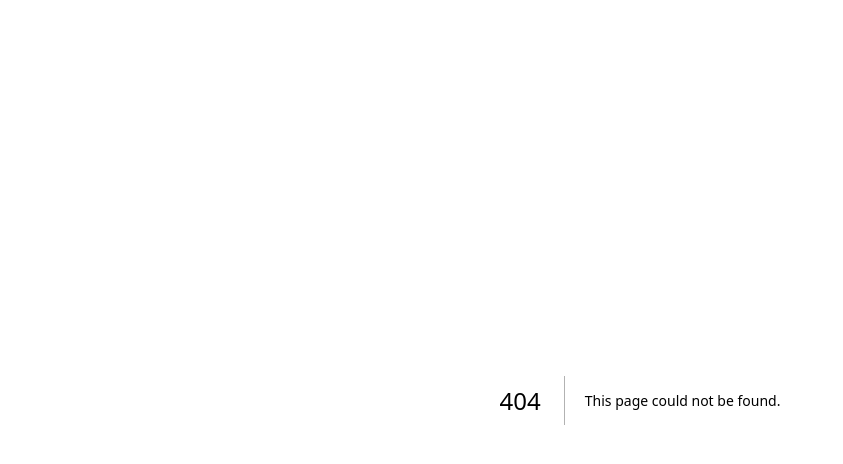
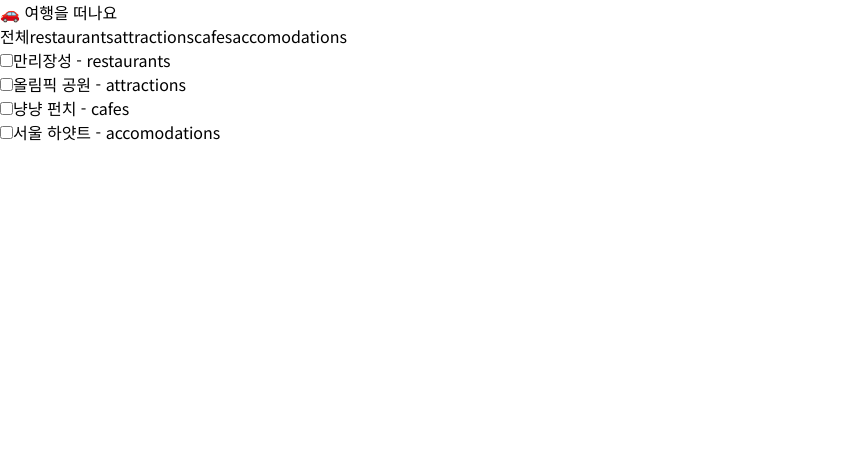
Before and after one commit to CocoTrip/FE-next, a Next.js app: page /planner in a window 1280 px wide. Before the commit this address had no page. Shown: the top 464 px of the page, without its empty margins (0-843 px from the left). Built offline with nearby package versions, Linux system fonts and the light colour scheme.

Commit message:
💩 Add list components without fixing css errors

```diff
--- /dev/null
+++ b/src/app/planner/layout.tsx
@@ -0,0 +1,9 @@
+import React from 'react';
+
+export default function PlannerLayout({
+  children,
+}: {
+  children: React.ReactNode;
+}) {
+  return <div>{children}</div>;
+}
--- /dev/null
+++ b/src/app/planner/page.tsx
@@ -0,0 +1,29 @@
+'use client';
+
+import { PlacesList, usePlacesList } from '@/widgets';
+
+export default function Planner() {
+  const {
+    allPlaces,
+    selectedPlaces,
+    selectedCategory,
+    filteredPlaces,
+    handleListClick,
+    handleRemovePlace,
+    handleCategorySelect,
+  } = usePlacesList();
+  return (
+    <div>
+      <p>🚗 여행을 떠나요</p>
+      <PlacesList
+        allPlaces={allPlaces}
+        selectedPlaces={selectedPlaces}
+        selectedCategory={selectedCategory}
+        filteredPlaces={filteredPlaces}
+        handleListClick={handleListClick}
+        handleRemovePlace={handleRemovePlace}
+        handleCategorySelect={handleCategorySelect}
+      />
+    </div>
+  );
+}
--- a/src/widgets/index.ts
+++ b/src/widgets/index.ts
@@ -0,0 +1 @@
+export * from './place';
--- /dev/null
+++ b/src/widgets/place/PlacesData.ts
@@ -0,0 +1,24 @@
+export type Place = {
+  categories: 'restaurants' | 'attractions' | 'cafes' | 'accomodations';
+  name: string;
+};
+
+// 예시 데이터
+export const dummies: Place[] = [
+  {
+    categories: 'restaurants',
+    name: '만리장성',
+  },
+  {
+    categories: 'attractions',
+    name: '올림픽 공원',
+  },
+  {
+    categories: 'cafes',
+    name: '냥냥 펀치',
+  },
+  {
+    categories: 'accomodations',
+    name: '서울 하얏트',
+  },
+];
--- /dev/null
+++ b/src/widgets/place/index.ts
@@ -0,0 +1,2 @@
+export { default as usePlacesList } from './model/usePlaceList';
+export { default as PlacesList } from './ui/PlaceList';
--- /dev/null
+++ b/src/widgets/place/model/usePlaceList.tsx
@@ -0,0 +1,60 @@
+'use client';
+
+import { useEffect, useState } from 'react';
+import { dummies, Place } from '@/widgets/place/PlacesData';
+
+export default function usePlacesList() {
+  const [allPlaces, setAllPlace] = useState<Place[]>([]);
+  const [selectedPlaces, setSelectedPlaces] = useState<{
+    [key: string]: boolean;
+  }>({});
+  const [selectedCategory, setSelectedCategory] = useState<
+    'restaurants' | 'attractions' | 'cafes' | 'accomodations' | null
+  >(null);
+  const [filteredPlaces, setFilteredPlaces] = useState<Place[]>(allPlaces);
+
+  useEffect(() => {
+    setAllPlace(dummies);
+  }, []);
+
+  useEffect(() => {
+    if (selectedCategory === null) {
+      setFilteredPlaces(allPlaces);
+    } else {
+      setFilteredPlaces(
+        allPlaces.filter(place => place.categories === selectedCategory),
+      );
+    }
+  }, [selectedCategory, allPlaces]);
+
+  const handleListClick = (place: Place) => {
+    setSelectedPlaces(prev => ({
+      ...prev,
+      [place.name]: !prev[place.name],
+    }));
+  };
+
+  const handleRemovePlace = (name: string) => {
+    setSelectedPlaces(prev => {
+      const newState = { ...prev };
+      delete newState[name];
+      return newState;
+    });
+  };
+
+  const handleCategorySelect = (
+    category: 'restaurants' | 'attractions' | 'cafes' | 'accomodations' | null,
+  ) => {
+    setSelectedCategory(category);
+  };
+
+  return {
+    allPlaces,
+    selectedPlaces,
+    selectedCategory,
+    filteredPlaces,
+    handleListClick,
+    handleRemovePlace,
+    handleCategorySelect,
+  };
+}
--- /dev/null
+++ b/src/widgets/place/ui/PlaceList.tsx
@@ -0,0 +1,138 @@
+'use client';
+
+import { ReactElement, memo } from 'react';
+import { Place } from '@/widgets/place/PlacesData';
+
+interface PlacesListProps {
+  allPlaces: Place[];
+  selectedPlaces: { [key: string]: boolean };
+  selectedCategory:
+    | 'restaurants'
+    | 'attractions'
+    | 'cafes'
+    | 'accomodations'
+    | null;
+  filteredPlaces: Place[];
+  handleListClick: (place: Place) => void;
+  handleRemovePlace: (name: string) => void;
+  handleCategorySelect: (
+    category: 'restaurants' | 'attractions' | 'cafes' | 'accomodations' | null,
+  ) => void;
+}
+
+interface CategoryButtonProps {
+  category: 'restaurants' | 'attractions' | 'cafes' | 'accomodations' | null;
+  selectedCategory:
+    | 'restaurants'
+    | 'attractions'
+    | 'cafes'
+    | 'accomodations'
+    | null;
+  onCategorySelect: (
+    category: 'restaurants' | 'attractions' | 'cafes' | 'accomodations' | null,
+  ) => void;
+}
+
+const CategoryButton: React.FC<CategoryButtonProps> = memo(
+  ({ category, selectedCategory, onCategorySelect }: CategoryButtonProps) => (
+    <button
+      type="button"
+      className={
+        selectedCategory === category ? 'bg-violet-100' : 'bg-gray-100'
+      }
+      onClick={() => onCategorySelect(category)}
+    >
+      {category ?? '전체'}
+    </button>
+  ),
+);
+
+CategoryButton.displayName = 'CategoryButton';
+
+export default function PlacesList({
+  allPlaces,
+  selectedPlaces,
+  selectedCategory,
+  filteredPlaces,
+  handleListClick,
+  handleRemovePlace,
+  handleCategorySelect,
+}: PlacesListProps): ReactElement {
+  return (
+    <div>
+      {/* 카테고리 선택 버튼 */}
+      <div>
+        <CategoryButton
+          category={null}
+          selectedCategory={selectedCategory}
+          onCategorySelect={handleCategorySelect}
+        />
+        <CategoryButton
+          category="restaurants"
+          selectedCategory={selectedCategory}
+          onCategorySelect={handleCategorySelect}
+        />
+        <CategoryButton
+          category="attractions"
+          selectedCategory={selectedCategory}
+          onCategorySelect={handleCategorySelect}
+        />
+        <CategoryButton
+          category="cafes"
+          selectedCategory={selectedCategory}
+          onCategorySelect={handleCategorySelect}
+        />
+        <CategoryButton
+          category="accomodations"
+          selectedCategory={selectedCategory}
+          onCategorySelect={handleCategorySelect}
+        />
+      </div>
+      <ul>
+        {/* 장소 리스트 렌더링 */}
+        {selectedCategory === null
+          ? allPlaces.map(place => (
+              <li key={place.name}>
+                <input
+                  id={`place-${place.name}`}
+                  type="checkbox"
+                  checked={selectedPlaces[place.name] || false}
+                  onChange={() => handleListClick(place)}
+                />
+                <label htmlFor={`place-${place.name}`}>
+                  {place.name} - {place.categories}
+                </label>
+              </li>
+            ))
+          : filteredPlaces.map(place => (
+              <li key={place.name}>
+                <input
+                  id={`place-${place.name}`}
+                  type="checkbox"
+                  checked={selectedPlaces[place.name] || false}
+                  onChange={() => handleListClick(place)}
+                />
+                <label htmlFor={`place-${place.name}`}>
+                  {place.name} - {place.categories}
+                </label>
+              </li>
+            ))}
+      </ul>
+      <ul>
+        {/* 선택된 장소 리스트 렌더링 */}
+        {typeof selectedPlaces === 'object' && selectedPlaces !== null
+          ? Object.keys(selectedPlaces)
+              .filter(name => selectedPlaces[name])
+              .map(name => (
+                <li key={name}>
+                  {name}
+                  <button type="button" onClick={() => handleRemovePlace(name)}>
+                    삭제
+                  </button>
+                </li>
+              ))
+          : null}
+      </ul>
+    </div>
+  );
+}
```
Also changed, not shown: tailwind.config.ts (+7 -7 lines), src/widgets/place/ui/PlanList.tsx (added).
